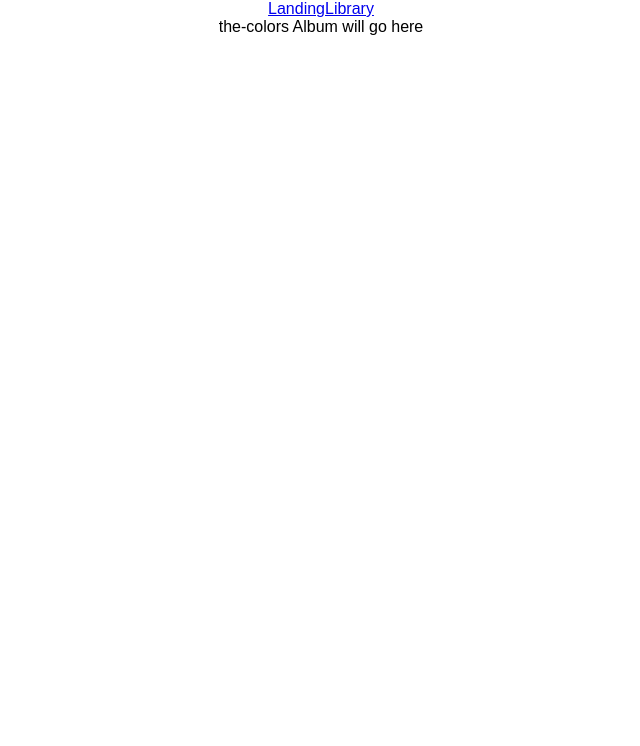
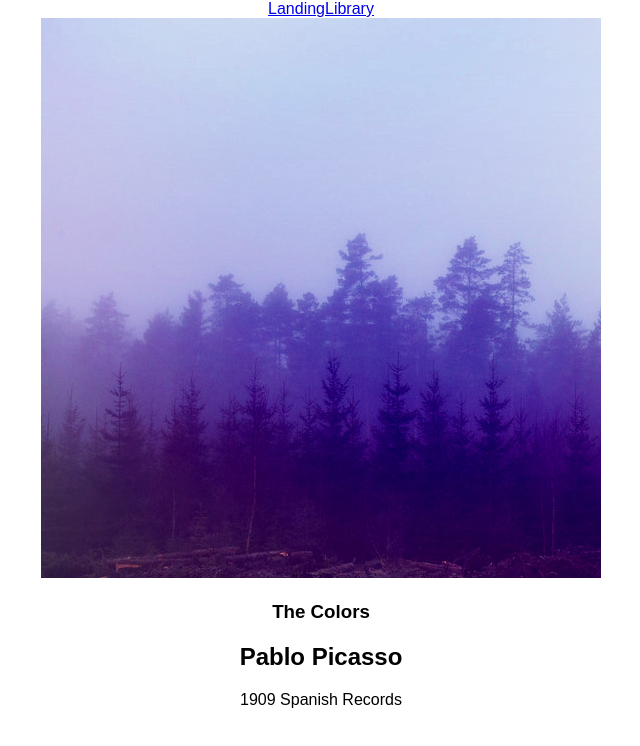
Before and after one commit to vdowsett/bloc-jams-styled, a React (Create React App) app: page /album/the-colors in a window 1280 px wide. Shown: the top 746 px of the page, without its empty margins (319-959 px from the left). Built offline with nearby package versions, Linux system fonts and the light colour scheme.

Commit message:
adding album data to Album.js

```diff
--- a/src/components/Album.js
+++ b/src/components/Album.js
@@ -1,10 +1,38 @@
 import React, { Component } from 'react';
+import albumData from './../data/albums';
 
 class Album extends Component {
+  constructor(props) {
+    super(props);
+
+    const album = albumData.find( album => {
+      return album.slug === this.props.match.params.slug
+    });
+
+    this.state = {album: album
+    };
+  }
+
   render() {
     return (
       <section className="album">
-        { this.props.match.params.slug } Album will go here
+        <section id="album-info">
+          <img id="album-cover-art" src={this.state.album.albumCover} alt={this.state.album.title}/>
+           <div className="album-details">
+             <h1 id="album-title">{this.state.album.title}</h1>
+             <h2 className="artist">{this.state.album.artist}</h2>
+             <div id="release-info">{this.state.album.releaseInfo}</div>
+           </div>
+         </section>
+         <table id="song-list">
+           <colgroup>
+             <col id="song-number-column" />
+             <col id="song-title-column" />
+             <col id="song-duration-column" />
+           </colgroup>
+           <tbody>
+           </tbody>
+         </table>
       </section>
     )
   }
```
